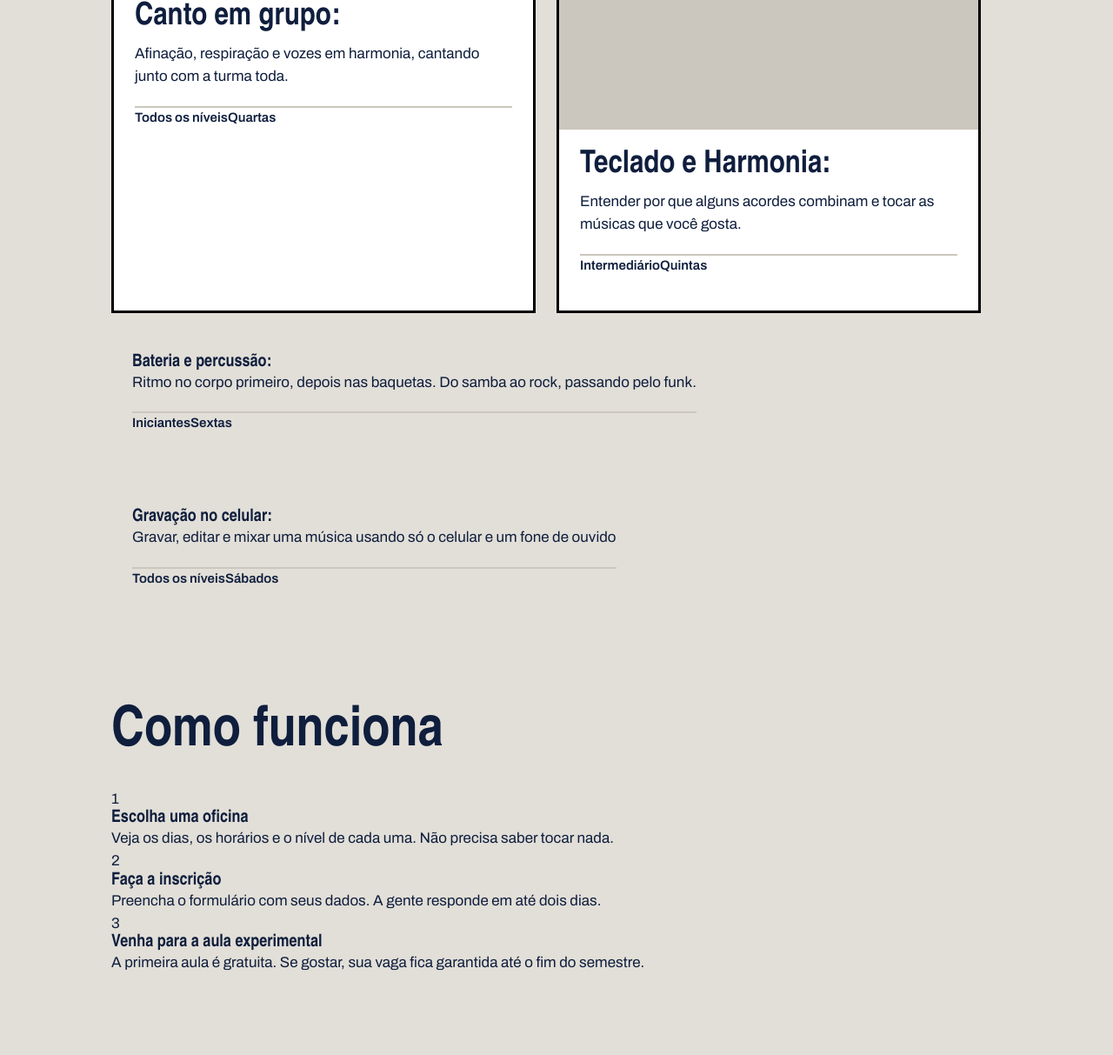
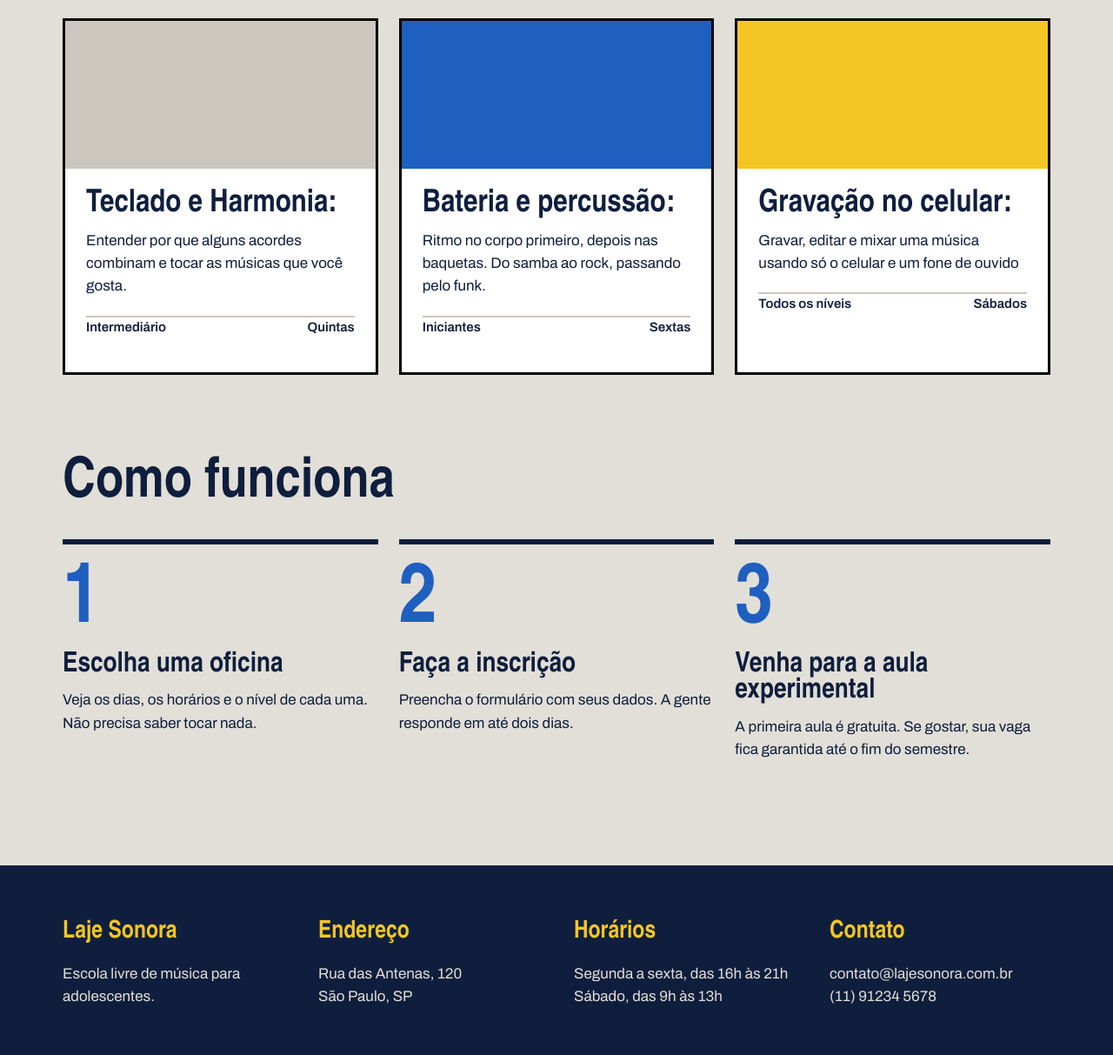
Before and after one commit to oliviaribeiro211-ux/laje_sonora, a plain HTML site: page index.html in a window 1280 px wide. Shown: the part 1309-2522 px from the top of the page at 87% size. Drawn offline with Linux system fonts and the light colour scheme; a web font is replaced by a local one.

Commit message:
Página inicial pronta

```diff
--- a/index.css
+++ b/index.css
@@ -129,7 +129,7 @@ h1, h2, h3 {
 }
 
 .secao {
-    margin: 96px;
+     margin-top: 96px;
 }
 
 .titulo-secao {
@@ -185,4 +185,54 @@ h1, h2, h3 {
     font-weight: 600;
     font-size: 15px;
     display: flex;
+    display: flex;
+    justify-content: space-between ;
 }
+
+.passos {
+    display: flex;
+    gap: 24px;
+}
+
+.passo {
+    border-top: 6px solid var(--tinta);
+    padding-top: 20px;
+    flex: 1;
+}
+
+.passo-numero {
+    font-family: var(--fonte-cartaz);
+    font-size: 96px;
+    font-weight: 900;
+    line-height: 1;
+    color: var(--caixa-dagua)
+}
+
+.passo h3 {
+    font-size: 32px;
+    margin-block: 8px 12px;
+}
+
+.rodape {
+    margin-top: 120px;
+    background-color: var(--tinta);
+    color: var(--concreto);
+    padding-top: 56px;
+    padding-bottom: 56px;
+}
+
+.rodape-colunas {
+    display: flex;
+    gap: 40px;
+}
+
+.rodape-coluna {
+    flex: 1;
+}
+
+.rodape h4 {
+    font-family: var(--fonte-cartaz);
+    font-size: 28px;
+    color: var(--fita);
+    margin-bottom: 12px;
+}
--- a/index.html
+++ b/index.html
@@ -16,7 +16,7 @@
 <body>
 
     <header class="conteudo topo">
-        <a href="index.html" class="Logo">Laje Sonora</a>
+        <a href="index.html" class="logo">Laje Sonora</a>
 
         <nav class="menu">
             <a href="index.html" class="atual">Início</a>
@@ -57,7 +57,7 @@
                     </div>
                 </article>
                 <article class="card">
-                    <div class="foto-amarela"></div>
+                    <div class="foto foto-amarela"></div>
                     <div class="card-texto">
                         <h3>Produção de beats:</h3>
                         <p>Montar uma batida no computador, do primeiro bumbo até a música pronta para postar.</p>
@@ -68,7 +68,7 @@
                     </div>
                 </article>
                 <article class="card">
-                    <div class="foto-tinta"></div>
+                    <div class="foto foto-tinta"></div>
                     <div class="card-texto">
                         <h3>Canto em grupo:</h3>
                         <p>Afinação, respiração e vozes em harmonia, cantando junto com a turma toda.</p>
@@ -89,8 +89,8 @@
                         </div>
                     </div>
                 </article>
-                </article class="card">
-                <div class="foto-azul"></div>
+                <article class="card">
+                <div class="foto foto-azul"></div>
                 <div class="card-texto">
                     <h3>Bateria e percussão:</h3>
                     <p>Ritmo no corpo primeiro, depois nas baquetas. Do samba ao rock, passando pelo funk.</p>
@@ -100,8 +100,8 @@
                     </div>
                 </div>
                 </article>
-                </article class="card">
-                <div class="foto-amarela"></div>
+                <article class="card">
+                <div class="foto foto-amarela"></div>
                 <div class="card-texto">
                     <h3>Gravação no celular:</h3>
                     <p>Gravar, editar e mixar uma música usando só o celular e um fone de ouvido</p>
@@ -126,7 +126,6 @@
                     <h3>Faça a inscrição</h3>
                     <p>Preencha o formulário com seus dados. A gente responde em até dois dias.</p>
                 </div>
-            </div>
             <div class="passo">
                 <p class="passo-numero">3</p>
                 <h3>Venha para a aula experimental</h3>
```
